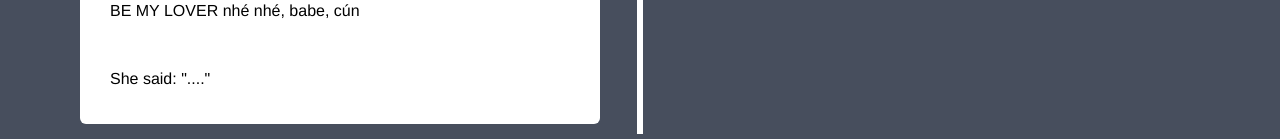
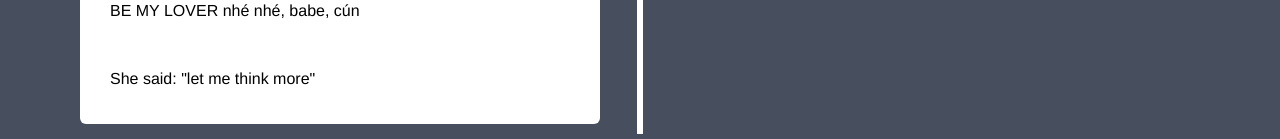
Before and after one commit to manhs2hue/manhs2hue.github.io, a plain HTML site: page index.html in a window 1280 px wide. Shown: the part 1216-1355 px from the top of the page. Drawn offline with Linux system fonts and the light colour scheme.

Commit message:
[Hue] the first commit
Because I’m not sure now then still need more time

```diff
--- a/index.html
+++ b/index.html
@@ -205,7 +205,7 @@
                 <br />
                 <p>BE MY LOVER nhé nhé, babe, cún</p>
                 <br />
-                <p>She said: "...." </p>
+                <p>She said: "let me think more" </p>
             </div>
         </div>
 
```
